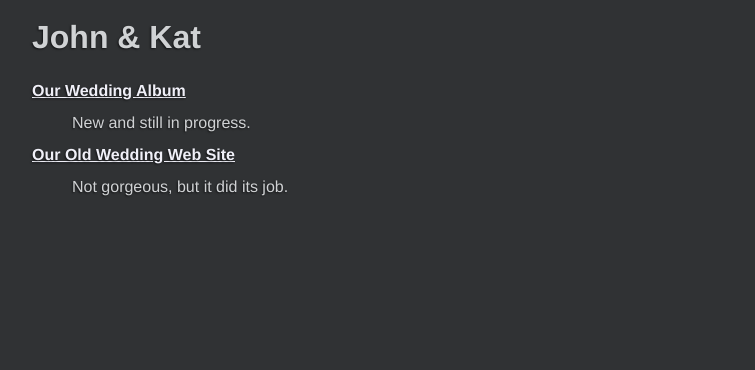
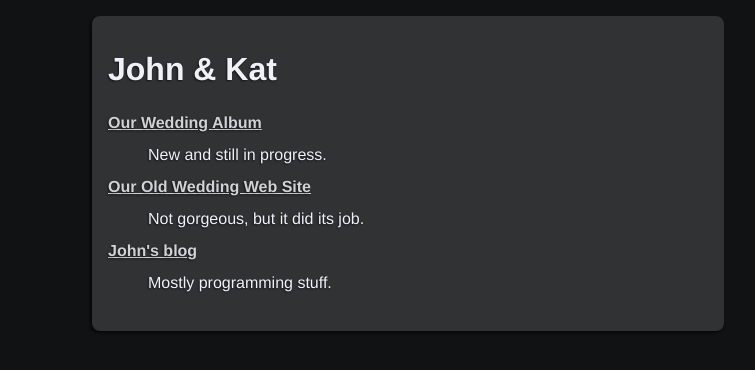
Before and after one commit to duelinmarkers/john-and-kat-root, a plain HTML site: page index.html in a window 1280 px wide. Shown: the whole page, without its empty margins (232-987 px from the left). Drawn offline with Linux system fonts and the light colour scheme.

Commit message:
More styling

```diff
--- a/index.html
+++ b/index.html
@@ -4,29 +4,45 @@
     <title>John &amp; Kat</title>
     <style type="text/css" media="screen">
       body {
-      color: #d0d2d4;
-      background-color: #303234;
-      text-shadow: rgba(0, 2, 4, 0.6) -1px 1px 2px;
+      color: #f0f0f8;
+      background-color: #101214;
+      text-shadow: rgba(0, 0, 0, 0.6) -1px 1px 2px;
       font-family: Helvetica, Arial, sans-serif;
       line-height: 200%;
-      padding: 0 20%;
       }
 
       a {
-      color: #f0f0f8;
+      color: #d0d2d4;
       }
 
       dt {
       font-weight: bold;
       }
+
+      .content {
+      -webkit-border-radius: 8px;
+      -moz-border-radius: 8px;
+      border-radius: 8px;
+      box-shadow: -2px 2px 3px rgba(0, 0, 0, 0.6);
+      margin: 1em auto;
+      padding: 1em;
+      width: 80%;
+      max-width: 600px;
+      background-color: #303234;
+      }
     </style>
   </head>
   <body>
+    <div class="content">
       <h1>John &amp; Kat</h1>
       <dl>
         <dt><a href="http://john-and-kat.com/wedding/">Our Wedding Album</a></dt>
         <dd>New and still in progress.</dd>
         <dt><a href="http://tanandhume.ourwedding.com/">Our Old Wedding Web Site</a></dt>
         <dd>Not gorgeous, but it did its job.</dd>
+        <dt><a href="http://elhumidor.blogspot.com/">John's blog</a></dt>
+        <dd>Mostly programming stuff.</dd>
+      </dl>
+    </div>
   </body>
 </html>
```
Lines whose indentation alone changed are shown as unchanged.
